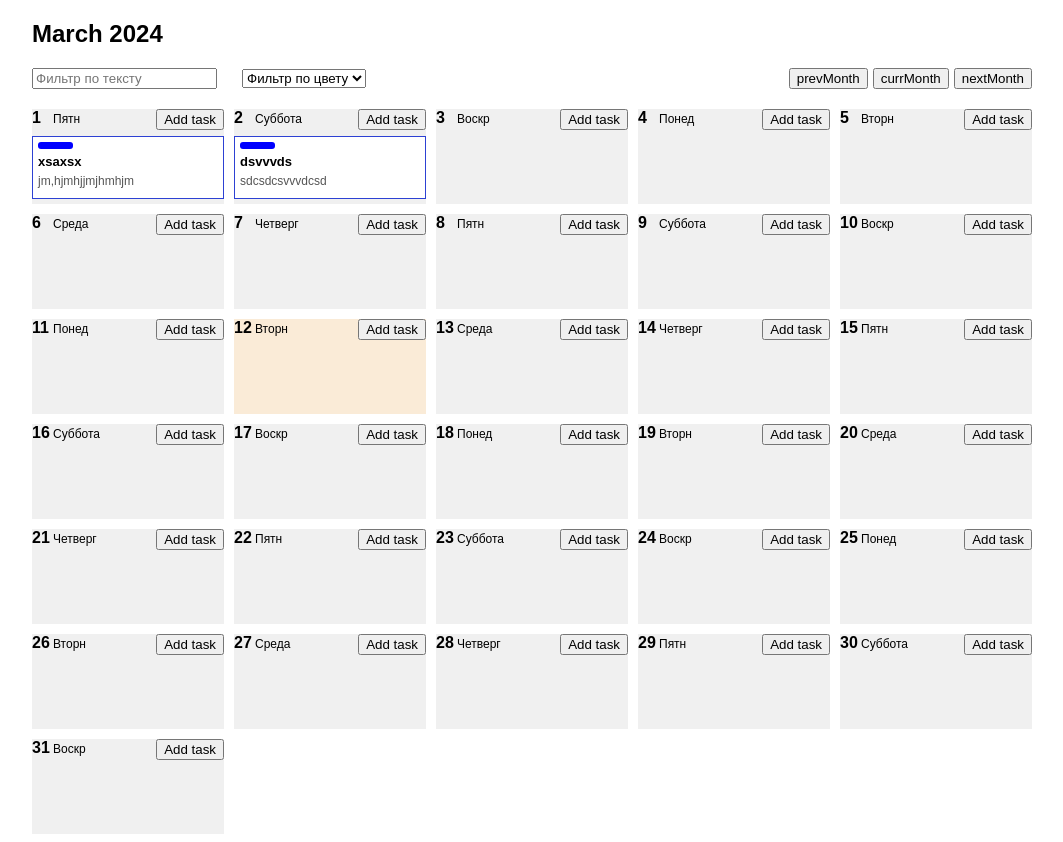
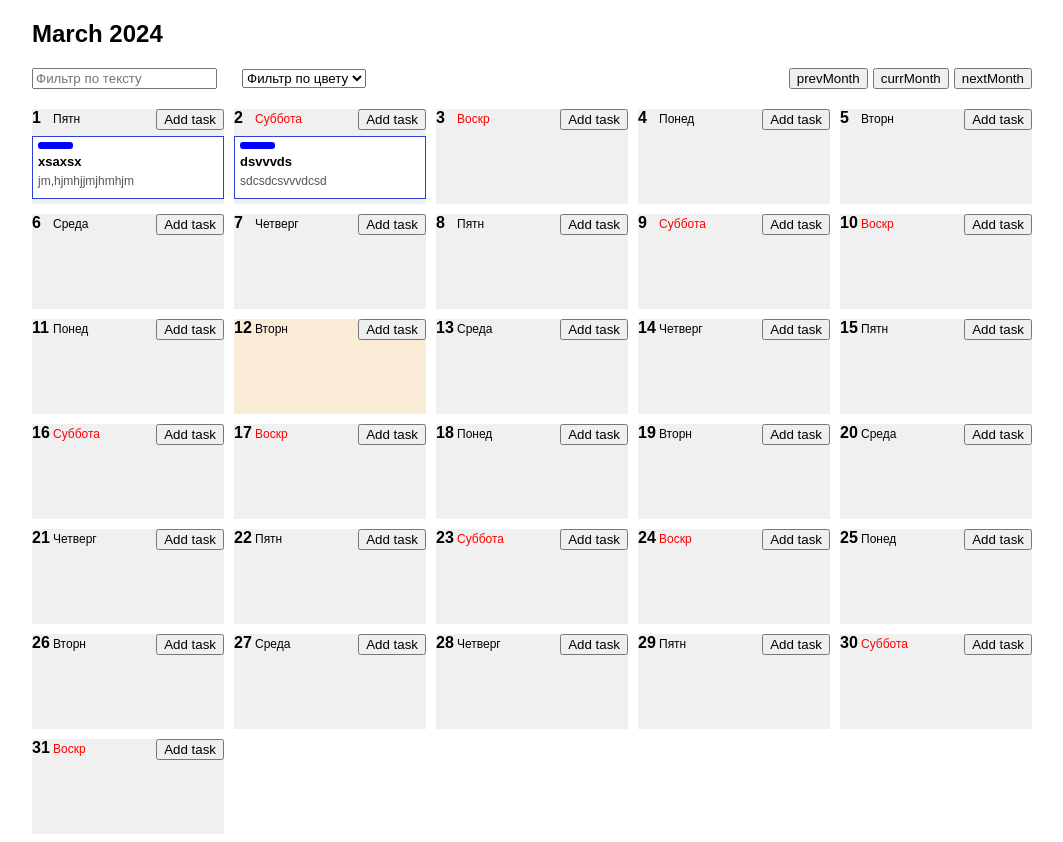
Before and after one commit to SergeyChechel/calendar, a React (Create React App) app: page / in a window 1280 px wide. Shown: the whole page, without its empty margins (108-1171 px from the left). Built offline with nearby package versions, Linux system fonts and the light colour scheme; no server answers.

Commit message:
finish all functiomality 2

```diff
--- a/src/App.css
+++ b/src/App.css
@@ -83,6 +83,10 @@
 
 .day-name {
   font-size: 12px;
+}
+
+.weekend {
+  color: red;
 }
 
 .today {
--- a/src/components/Calendar.js
+++ b/src/components/Calendar.js
@@ -209,7 +209,7 @@ const Calendar = () => {
     const dayOfWeekNumber = date.getDay();
     const daysOfWeek = ['Воскр', 'Понед', 'Вторн', 'Среда', 'Четверг', 'Пятн', 'Суббота', ];
 
-    return daysOfWeek[dayOfWeekNumber];
+    return [dayOfWeekNumber, daysOfWeek[dayOfWeekNumber]];
 };
 
   return (
@@ -247,7 +247,7 @@ const Calendar = () => {
             title={holidaysNamesInThisMonth[holidaysDaysInThisMonth.indexOf(day)]}
           >
             <h4 className={holidaysDaysInThisMonth.includes(day) ? 'holiday' : ''} >{day}</h4>
-            <span className='day-name'>{getDayOfWeek(currentYear, currentMonth, day)}</span>
+            <span className={[0, 6].includes((getDayOfWeek(currentYear, currentMonth, day)[0])) ? 'day-name weekend' : 'day-name' }>{getDayOfWeek(currentYear, currentMonth, day)[1]}</span>
             <button className="add-task" ref={myRef} onClick={() => addDayTask(day)}>
               Add task</button>
 
```
